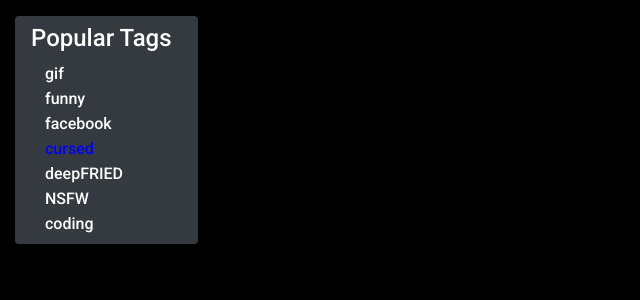
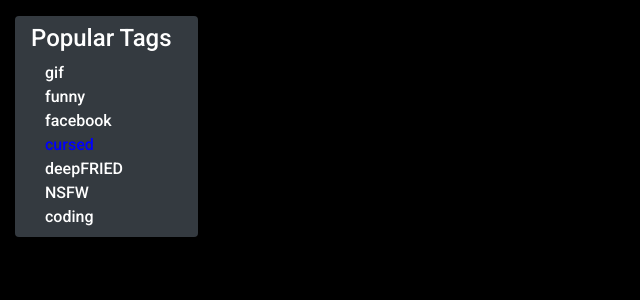
Before and after one commit to azaher1126/MemeBank, a Flask app: page / in a window 1280 px wide. Shown: the part 56-356 px from the top of the page, without its empty margins (0-640 px from the left). Run offline with Flask 3, Linux system fonts and the light colour scheme; data that the repository does not hold is empty; some libraries are stand-ins or nearby versions.

Commit message:
Started improving the templates

```diff
--- a/website/templates/account/forget_password.html
+++ b/website/templates/account/forget_password.html
@@ -1,6 +1,6 @@
 {% extends 'base.html' %}
 
-{% block title %}| Forget Passowrd{% endblock %}
+{% block title %}Forget Passowrd{% endblock %}
 
 {% block body %}
 
--- a/website/templates/account/login.html
+++ b/website/templates/account/login.html
@@ -1,6 +1,6 @@
 {% extends 'base.html' %}
 
-{% block title %}| login{% endblock %}
+{% block title %}Login{% endblock %}
 
 {% block body %}
 <div style="padding-top: 8px;">
--- a/website/templates/account/profile.html
+++ b/website/templates/account/profile.html
@@ -1,5 +1,5 @@
 {% extends 'base.html' %}
-{% block title %}| {{user.username}}{% endblock %}
+{% block title %}{{user.username}}{% endblock %}
 
 {%block body %}
 <div style="margin: auto; margin-top: 8px; text-align: center;">
--- a/website/templates/account/register.html
+++ b/website/templates/account/register.html
@@ -1,6 +1,6 @@
 {% extends 'base.html' %}
 
-{% block title %}| register{% endblock %}
+{% block title %}Register{% endblock %}
 
 {% block body %}
 <div style="padding-top: 8px;">
--- a/website/templates/base.html
+++ b/website/templates/base.html
@@ -2,14 +2,14 @@
 <html>
 
 <head>
+    {% block head %}
     <meta http-equiv="Content-Type" content="text/html; charset=UTF-8">
     <meta name="viewport" content="width=device-width, initalscale=1">
-    <title>memebank {% block title %}{% endblock %}</title>
+    <title>{% block title %}{% endblock %} | memebank</title>
     <link rel="stylesheet" href="https://stackpath.bootstrapcdn.com/bootstrap/4.5.0/css/bootstrap.min.css">
     <link rel="preconnect" href="https://fonts.googleapis.com">
     <link rel="preconnect" href="https://fonts.gstatic.com" crossorigin>
     <link href="https://fonts.googleapis.com/css2?family=Roboto:wght@500&display=swap" rel="stylesheet">
-    <script src="https://kit.fontawesome.com/d19dd024e8.js" crossorigin="anonymous"></script>
     <style>
         .meme {
             margin-top: 16px;
@@ -17,30 +17,17 @@
             width: 300px;
             float: left;
         }
-
-        .link-button {
-            background: none;
-            border: none;
-            color: white;
-            cursor: pointer;
-            font-size: 1em;
-            font-family: Verdana, Geneva, Tahoma, sans-serif;
-        }
-
-        .link-button:focus {
-            outline: none;
-        }
-
         a,
         a:hover {
             color: white;
             text-decoration: none;
         }
     </style>
-
+    {% endblock %}
 </head>
 
 <body style="background-color: black; color: white; font-family: Roboto, sans-serif">
+    <script src="https://kit.fontawesome.com/d19dd024e8.js" crossorigin="anonymous"></script>
     <script src="https://code.jquery.com/jquery-3.5.1.min.js"></script>
     <script src="https://cdn.jsdelivr.net/npm/popper.js@1.16.0/dist/umd/popper.min.js"></script>
     <script src="https://stackpath.bootstrapcdn.com/bootstrap/4.5.0/js/bootstrap.min.js"></script>
@@ -108,7 +95,7 @@
             </div>
             <form class="form-inline ml-auto" action="/search" method="GET">
                 <input name="search" type="text" class="form-control mr-sm-2" placeholder="Search Tags"
-                    control-id="ControlID-1">
+                    control-id="ControlID-1" required>
                 <button type="submit" class="btn btn-outline-light" control-id="ControlID-2">Search</button>
             </form>
             <div class="navbar-nav" style="margin-left: 8px;">
--- a/website/templates/meme/meme.html
+++ b/website/templates/meme/meme.html
@@ -1,4 +1,6 @@
 {% extends 'base.html' %}
+
+{% block title %}Meme{% endblock %}
 
 {% block body %}
 <div style="text-align: center;">
--- a/website/templates/meme/search.html
+++ b/website/templates/meme/search.html
@@ -1,6 +1,6 @@
 {% extends 'base.html' %}
 
-{% block title %}| {{res['search']}}{% endblock %}
+{% block title %}{{res['search']}}{% endblock %}
 
 {% block body %}
 <h3 style="margin-top: 16px; margin-left: 24px;">
--- a/website/templates/public/about.html
+++ b/website/templates/public/about.html
@@ -1,6 +1,6 @@
 {% extends 'base.html' %}
 
-{% block title %}| About{% endblock %}
+{% block title %}About{% endblock %}
 
 {% block body %}
 <div style="margin-top: 8px; text-align: center;">
--- a/website/templates/public/home.html
+++ b/website/templates/public/home.html
@@ -1,4 +1,28 @@
 {% extends 'base.html' %}
+
+{% block title %}Home{% endblock %}
+
+{% block head %}
+{{ super() }}
+<style>
+  .link-button {
+    background: none;
+    border: none;
+    color: white;
+    cursor: pointer;
+    font-size: 1em;
+    font-family: Roboto;
+    padding: 6px;
+}
+.cursed {
+  color: blue;
+}
+.link-button:focus {
+    outline: none;
+}
+</style>
+{% endblock %}
+
 {% block body %}
 <script>
   page_num = 1;
@@ -42,12 +66,6 @@
     passive: true
   });
 </script>
-<style>
-  button p {
-    font-family: Roboto;
-    margin-bottom: -24px;
-  }
-</style>
 <!-- Page content -->
 <div class="container-fluid">
   <div class="row justify-content-start">
@@ -57,53 +75,25 @@
         <h4 style="margin-left: 16px; padding-top: 8px;">Popular Tags</h4>
         <ul class="nav nav-pills flex-column mb-auto" style="margin-left: 24px; padding-bottom: 8px;">
           <li class="nav-item">
-            <form action="/search" method="GET">
-              <button type="submit" name="search" value="gif" class="link-button">
-                <p>gif</p>
-              </button>
-            </form>
+            <a href="/search?search=gif" class="link-button">gif</a>
           </li>
           <li class="nav-item">
-            <form action="/search" method="GET">
-              <button type="submit" name="search" value="funny" class="link-button">
-                <p>funny</p>
-              </button>
-            </form>
+            <a href="/search?search=funny" class="link-button">funny</a>
           </li>
           <li class="nav-item">
-            <form action="/search" method="GET">
-              <button type="submit" name="search" value="facebook" class="link-button">
-                <p>facebook</p>
-              </button>
-            </form>
+            <a href="/search?search=facebook" class="link-button">facebook</a>
           </li>
           <li class="nav-item">
-            <form action="/search" method="GET">
-              <button type="submit" name="search" style='color: blue;' value="cursed" class="link-button">
-                <p>cursed</p>
-              </button>
-            </form>
+            <a href="/search?search=cursed" class="link-button cursed">cursed</a>
           </li>
           <li class="nav-item">
-            <form action="/search" method="GET">
-              <button type="submit" name="search" value="deepFRIED" class="link-button">
-                <p>deepFRIED</p>
-              </button>
-            </form>
+            <a href="/search?search=deepFRIED" class="link-button">deepFRIED</a>
           </li>
           <li class="nav-item">
-            <form action="/search" method="GET">
-              <button type="submit" name="search" value="NSFW" class="link-button">
-                <p>NSFW</p>
-              </button>
-            </form>
+            <a href="/search?search=NSFW" class="link-button">NSFW</a>
           </li>
           <li class="nav-item">
-            <form action="/search" method="GET">
-              <button type="submit" name="search" value="coding" class="link-button">
-                <p>coding</p>
-              </button>
-            </form>
+            <a href="/search?search=coding" class="link-button">coding</a>
           </li>
         </ul>
       </div>
```
Also changed, not shown: website/templates/meme/upload.html (+6 -2 lines).
